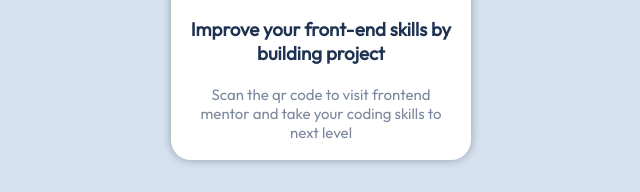
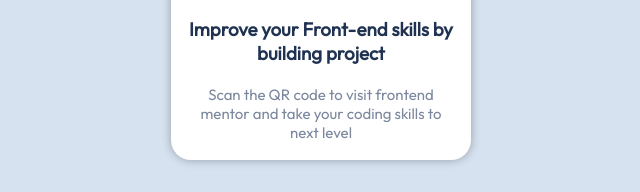
Before and after one commit to iamavs09/scanner, a plain HTML site: page index.html in a window 1280 px wide. Shown: the part 465-657 px from the top of the page, 319-959 px from the left. Drawn offline with Linux system fonts and the light colour scheme.

Commit message:
initial commit

```diff
--- a/index.html
+++ b/index.html
@@ -12,8 +12,8 @@
     <div class="bg">
       <img src="image-qr-code.png" alt="scanner image">
     </div>
-    <h3>Improve your front-end skills by building project </h3>
-    <p>Scan the qr code to visit frontend mentor and take your coding skills to next level</p>
+    <h3>Improve your Front-end skills by building project </h3>
+    <p>Scan the QR code to visit frontend mentor and take your coding skills to next level</p>
   </main>
 </body>
 </html>
```
